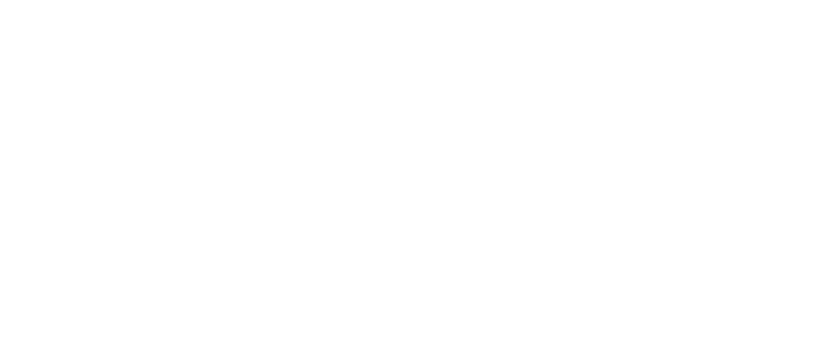
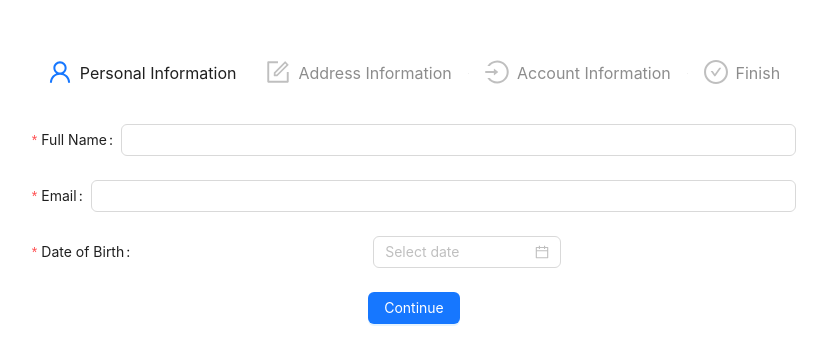
Before and after one commit to RevoU-FSSE-2/week-12-sanhendrindp, a React (Vite) app in the folder registration-form/: page / in a window 1280 px wide. Shown: the part 226-590 px from the top of the page, without its empty margins (226-1053 px from the left). Built offline with nearby package versions, Linux system fonts and the light colour scheme.

Commit message:
feat: :sparkles: Create components PersonalForm & containers MultiPageForm

```diff
--- a/registration-form/src/App.tsx
+++ b/registration-form/src/App.tsx
@@ -1,7 +1,12 @@
 import "./App.css";
+import { MultiPageForm } from "./containers";
 
 function App() {
-  return <></>;
+  return (
+    <>
+      <MultiPageForm />
+    </>
+  );
 }
 
 export default App;
--- /dev/null
+++ b/registration-form/src/components/PersonalForm/index.tsx
@@ -0,0 +1,57 @@
+import React from "react";
+import { Form, Input, DatePicker, Button } from "antd";
+
+interface PersonalFormProps {
+  onFinish: (values: PersonalFormData) => void;
+}
+
+interface PersonalFormData {
+  fullName: string;
+  emailAddress: string;
+  date: string;
+}
+
+const PersonalForm: React.FC<PersonalFormProps> = ({ onFinish }) => {
+  return (
+    <Form<PersonalFormData> onFinish={onFinish}>
+      <Form.Item
+        label="Full Name"
+        name="fullName"
+        rules={[{ required: true, message: "Please enter your full name" }]}
+      >
+        <Input />
+      </Form.Item>
+      <Form.Item
+        label="Email"
+        name="emailAddress"
+        rules={[
+          {
+            required: true,
+            type: "email",
+            message: "Please enter your email address",
+          },
+        ]}
+      >
+        <Input />
+      </Form.Item>
+      <Form.Item
+        label="Date of Birth"
+        name="date"
+        rules={[
+          {
+            required: true,
+            type: "date",
+            message: "Please enter your date of birth",
+          },
+        ]}
+      >
+        <DatePicker />
+      </Form.Item>
+      <Button type="primary" htmlType="submit">
+        Continue
+      </Button>
+    </Form>
+  );
+};
+
+export default PersonalForm;
--- /dev/null
+++ b/registration-form/src/components/index.ts
@@ -0,0 +1 @@
+export { default as PersonalForm } from "./PersonalForm";
--- /dev/null
+++ b/registration-form/src/containers/MultiPageForm/index.tsx
@@ -0,0 +1,80 @@
+import { useState } from "react";
+import { Steps } from "antd";
+import {
+  UserOutlined,
+  FormOutlined,
+  LoginOutlined,
+  CheckCircleOutlined,
+} from "@ant-design/icons";
+import { PersonalForm } from "../../components";
+
+interface PersonalFormDetails {
+  fullName: string;
+  emailAddress: string;
+  date: string;
+}
+
+interface MultiPageFormProps {}
+
+const MultiPageForm: React.FC<MultiPageFormProps> = () => {
+  const [current, setCurrent] = useState<number>(0);
+  const [personalDetails, setPersonalDetails] =
+    useState<PersonalFormDetails | null>(null);
+  // const [addressDetails, setAddressDetails] = useState<AddressDetails | null>(null);
+  // const [accountDetails, setAccountDetails] = useState<AccountDetails | null>(null);
+
+  const personalDetailsHandle = (values: PersonalFormDetails) => {
+    setPersonalDetails(values);
+    setCurrent(1);
+  };
+
+  const forms = [
+    <PersonalForm onFinish={personalDetailsHandle} />,
+    // <AddressInformation onFinish={() => setCurrent(2)} />,
+    // <AccountInformation onFinish={() => setCurrent(3)} />,
+    // <FinishForm />,
+  ];
+
+  const isStepDisable = (stepNumber: number) => {
+    if (stepNumber === 0) {
+      return false;
+    }
+    if (stepNumber === 1) {
+      return personalDetails === null;
+    }
+  };
+
+  return (
+    <div className="App">
+      <Steps
+        style={{ padding: "32px 16px" }}
+        onChange={setCurrent}
+        current={current}
+      >
+        <Steps.Step
+          disabled={isStepDisable(0)}
+          title="Personal Information"
+          icon={<UserOutlined />}
+        />
+        <Steps.Step
+          disabled={isStepDisable(1)}
+          title="Address Information"
+          icon={<FormOutlined />}
+        />
+        <Steps.Step
+          disabled={isStepDisable(2)}
+          title="Account Information"
+          icon={<LoginOutlined />}
+        />
+        <Steps.Step
+          disabled={isStepDisable(3)}
+          title="Finish"
+          icon={<CheckCircleOutlined />}
+        />
+      </Steps>
+      {forms[current]}
+    </div>
+  );
+};
+
+export default MultiPageForm;
--- /dev/null
+++ b/registration-form/src/containers/index.ts
@@ -0,0 +1 @@
+export { default as MultiPageForm } from "./MultiPageForm";
```
